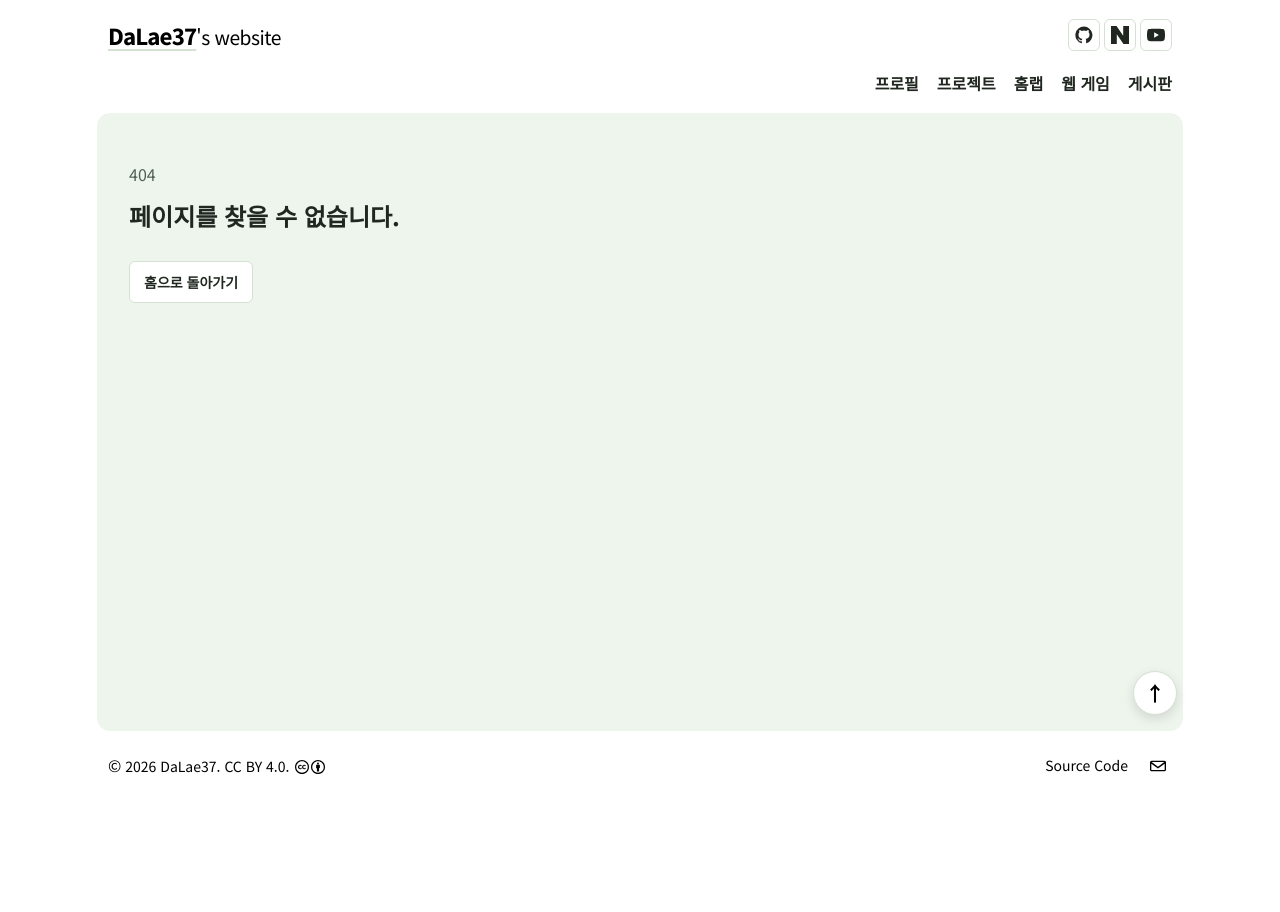
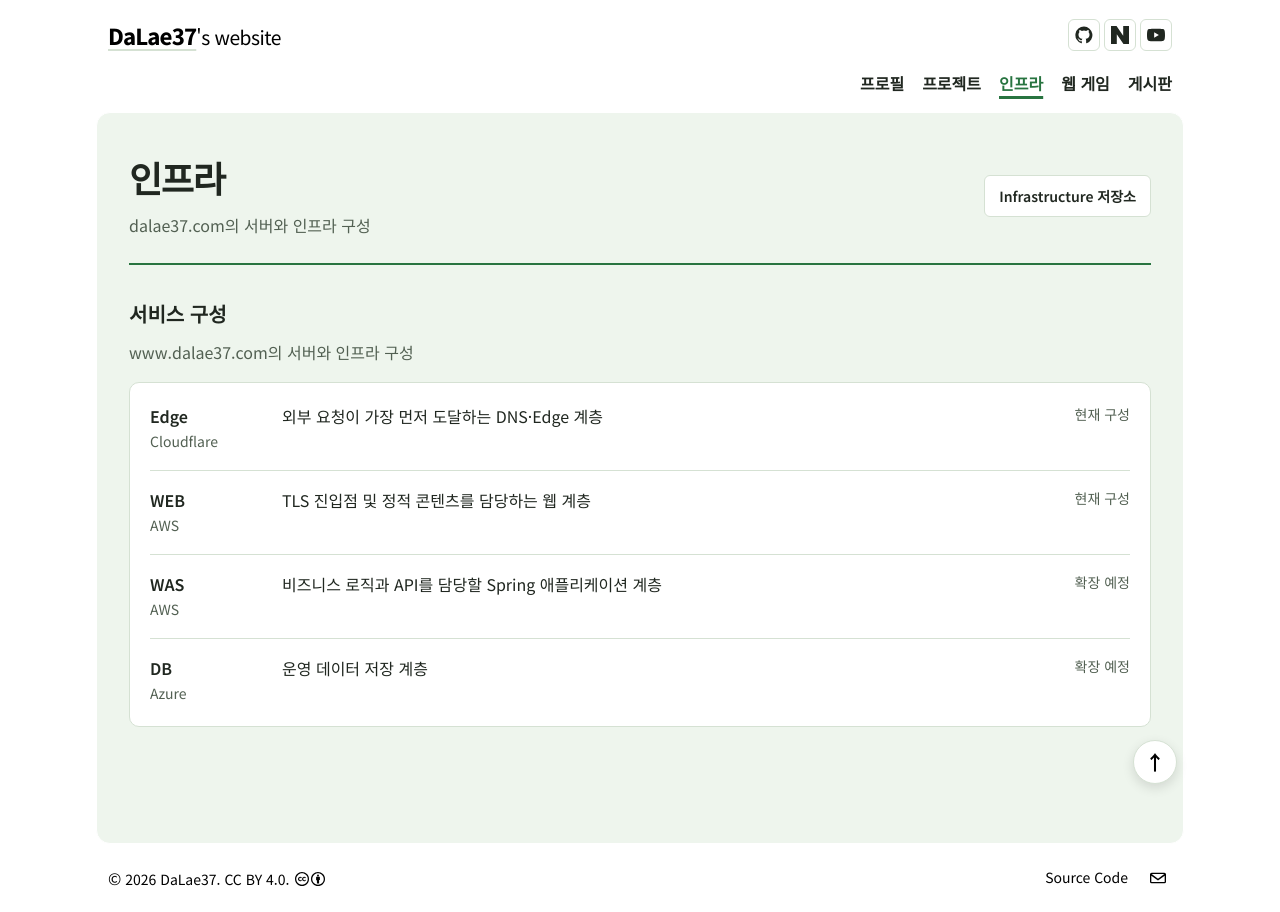
Before and after one commit to DaLae37/www.dalae37.com, a Next.js app: page /infrastructure in a window 1280 px wide. Before the commit this address had no page. Before the commit the page ends 800 px from the top, so only its background shows below. Built offline with nearby package versions, Linux system fonts and the light colour scheme.

Commit message:
Change Directory homelab to infrastructure

```diff
--- a/src/app/globals.css
+++ b/src/app/globals.css
@@ -353,7 +353,7 @@ a:focus-visible, button:focus-visible, input:focus-visible {
 }
 .profile-row:last-child, .infrastructure-row:last-child { border-bottom: 0; }
 .profile-links-section { margin-top: 1.25rem; }
-.profile-links-section h2, .document-header h2, .homelab-section h2 {
+.profile-links-section h2, .document-header h2, .infrastructure-section h2 {
   margin: 0;
   font-size: 1.25rem;
   font-weight: 600;
@@ -603,9 +603,9 @@ a:focus-visible, button:focus-visible, input:focus-visible {
 .game-item:hover { border-color: var(--accent); }
 .game-item:hover h2 { text-decoration: underline; text-underline-offset: .2rem; }
 
-.homelab-section + .homelab-section { margin-top: 2.5rem; }
-.homelab-section-heading { margin-bottom: 1rem; }
-.homelab-section-heading p { margin: .5rem 0 0; color: var(--muted); word-break: keep-all; overflow-wrap: anywhere; }
+.infrastructure-section + .infrastructure-section { margin-top: 2.5rem; }
+.infrastructure-section-heading { margin-bottom: 1rem; }
+.infrastructure-section-heading p { margin: .5rem 0 0; color: var(--muted); word-break: keep-all; overflow-wrap: anywhere; }
 .infrastructure-row {
   display: grid;
   grid-template-columns: 7rem minmax(0, 1fr) auto;
--- a/src/app/homelab/page.tsx
+++ b/src/app/infrastructure/page.tsx
@@ -2,7 +2,7 @@ import type { Metadata } from "next";
 import { PageHeading } from "@/components/page-heading";
 
 export const metadata: Metadata = {
-  title: "홈랩",
+  title: "인프라",
   description: "dalae37.com의 서비스 인프라 구성",
 };
 
@@ -33,11 +33,11 @@ const infrastructure = [
   },
 ] as const;
 
-export default function HomelabPage() {
+export default function InfrastructurePage() {
   return (
-    <div className="section-shell page-stack homelab-page">
+    <div className="section-shell page-stack infrastructure-page">
       <PageHeading
-        title="홈랩"
+        title="인프라"
         description="dalae37.com의 서버와 인프라 구성"
         action={
           <a
@@ -51,8 +51,8 @@ export default function HomelabPage() {
         }
       />
 
-      <section className="homelab-section" aria-labelledby="infrastructure-title">
-        <div className="homelab-section-heading">
+      <section className="infrastructure-section" aria-labelledby="infrastructure-title">
+        <div className="infrastructure-section-heading">
           <h2 id="infrastructure-title">서비스 구성</h2>
           <p>www.dalae37.com의 서버와 인프라 구성</p>
         </div>
--- a/src/config/site.ts
+++ b/src/config/site.ts
@@ -7,7 +7,7 @@ export const site = {
   navigation: [
     { href: "/profile", label: "프로필" },
     { href: "/project", label: "프로젝트" },
-    { href: "/homelab", label: "홈랩" },
+    { href: "/infrastructure", label: "인프라" },
     { href: "/webgame", label: "웹 게임" },
     { href: "/board", label: "게시판" },
   ],
```
